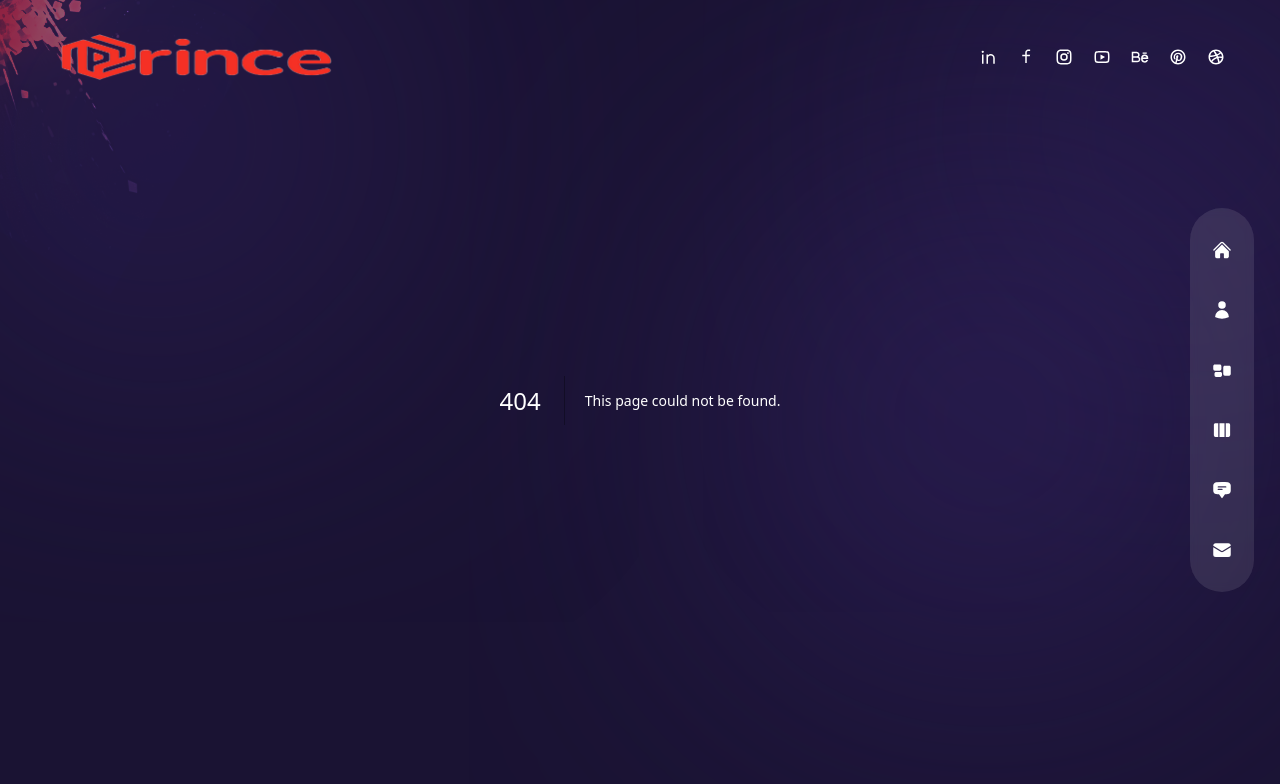
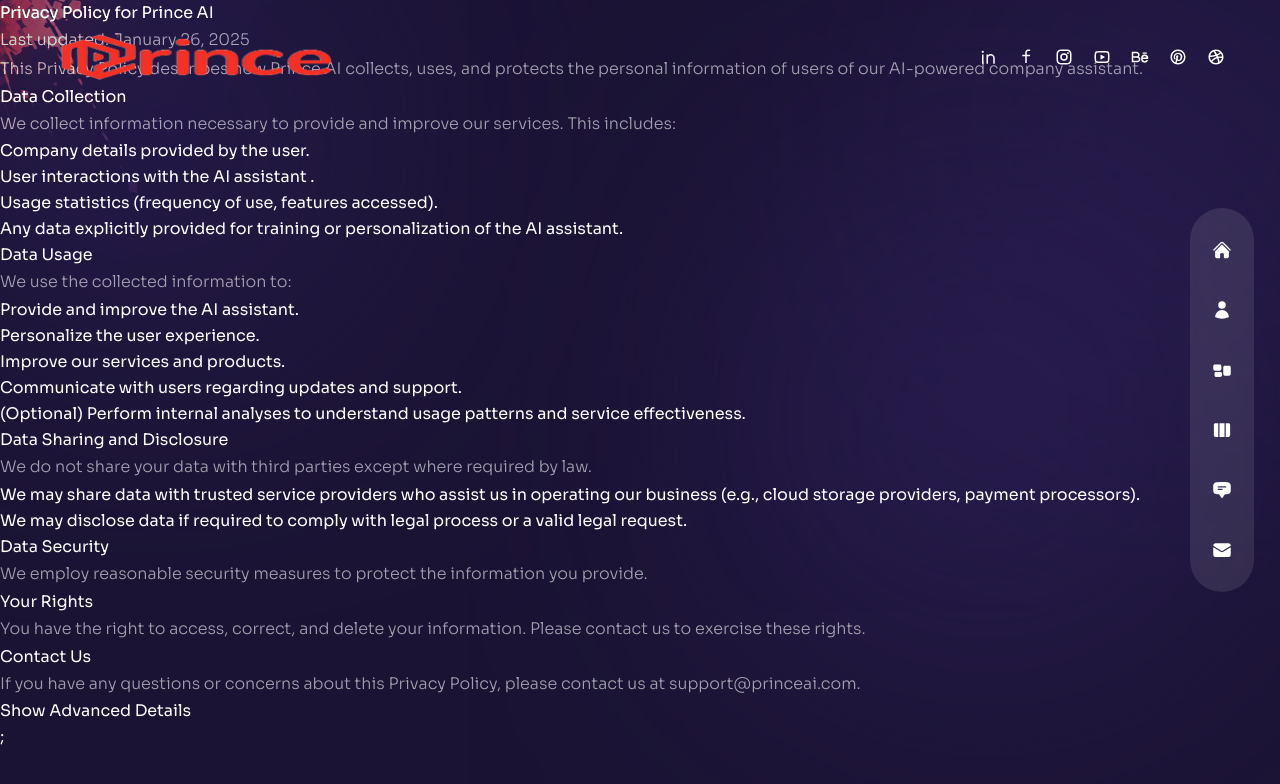
Before and after one commit to Prince1Bhikadiya/Princeporfolio, a Next.js app: page /privacypolicy in a window 1280 px wide. Before the commit this address had no page. Shown: the top 784 px of the page. Built offline with nearby package versions, Linux system fonts and the light colour scheme.

Commit message:
Create index.js

```diff
--- /dev/null
+++ b/pages/privacypolicy/index.js
@@ -0,0 +1,88 @@
+import { useState } from 'react';
+
+const PrivacyPolicy = () => {
+  const [showAdvanced, setShowAdvanced] = useState(false);
+
+  const toggleAdvanced = () => {
+    setShowAdvanced(!showAdvanced);
+  };
+
+  return (
+    <div className="privacy-policy">
+      <h1>Privacy Policy for Prince AI</h1>
+      <p>
+        Last updated: January 26, 2025
+      </p>
+
+      <p>
+        This Privacy Policy describes how Prince AI collects, uses, and protects the personal information of users of our AI-powered company assistant.
+      </p>
+
+      <h2>Data Collection</h2>
+      <p>
+        We collect information necessary to provide and improve our services. This includes:
+      </p>
+      <ul>
+        <li>Company details provided by the user.</li>
+        <li>User interactions with the AI assistant .</li>
+        <li>Usage statistics (frequency of use, features accessed).</li>
+        <li>Any data explicitly provided for training or personalization of the AI assistant.</li>
+      </ul>
+
+      <h2>Data Usage</h2>
+      <p>
+        We use the collected information to:
+      </p>
+      <ul>
+        <li>Provide and improve the AI assistant.</li>
+        <li>Personalize the user experience.</li>
+        <li>Improve our services and products.</li>
+        <li>Communicate with users regarding updates and support.</li>
+        <li>(Optional) Perform internal analyses to understand usage patterns and service effectiveness.</li>
+      </ul>
+
+
+       <h2>Data Sharing and Disclosure</h2>
+      <p>
+      We do not share your data with third parties except where required by law.
+      </p>
+       <ul>
+        <li>We may share data with trusted service providers who assist us in operating our business (e.g., cloud storage providers, payment processors).</li>
+        <li>We may disclose data if required to comply with legal process or a valid legal request.</li>
+      </ul>
+
+     <h2>Data Security</h2>
+      <p>
+        We employ reasonable security measures to protect the information you provide.
+      </p>
+
+
+      <h2>Your Rights</h2>
+      <p>
+        You have the right to access, correct, and delete your information.  Please contact us to exercise these rights.
+      </p>
+        <h2>Contact Us</h2>
+      <p>
+        If you have any questions or concerns about this Privacy Policy, please contact us at support@princeai.com.
+      </p>
+
+
+
+       {/* Advanced Options (expandable section) */}
+      <button onClick={toggleAdvanced}>
+        {showAdvanced ? "Hide Advanced Details" : "Show Advanced Details"}
+      </button>
+      {showAdvanced && (
+        <div>
+          <h2>Advanced Data Security Measures</h2>
+          <p>
+            We use encryption protocols to protect data in transit and storage. We employ regular security audits to identify and address vulnerabilities.  Our teams are trained on industry best practices regarding data handling.
+          </p>
+          {/* Add more detailed information here if needed */}
+        </div>
+      )}
+    </div>
+  );
+};
+
+export default PrivacyPolicy;
```
